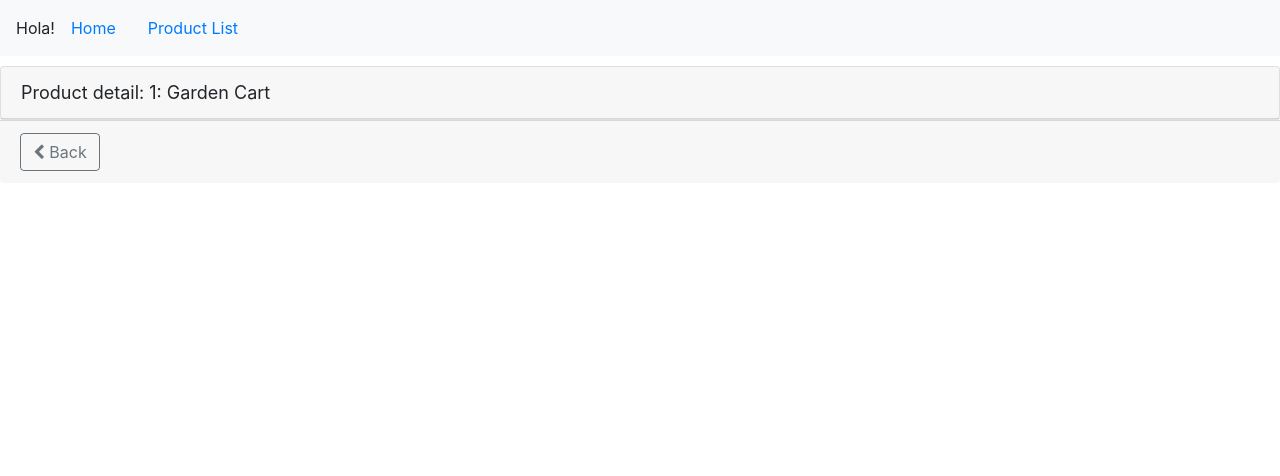
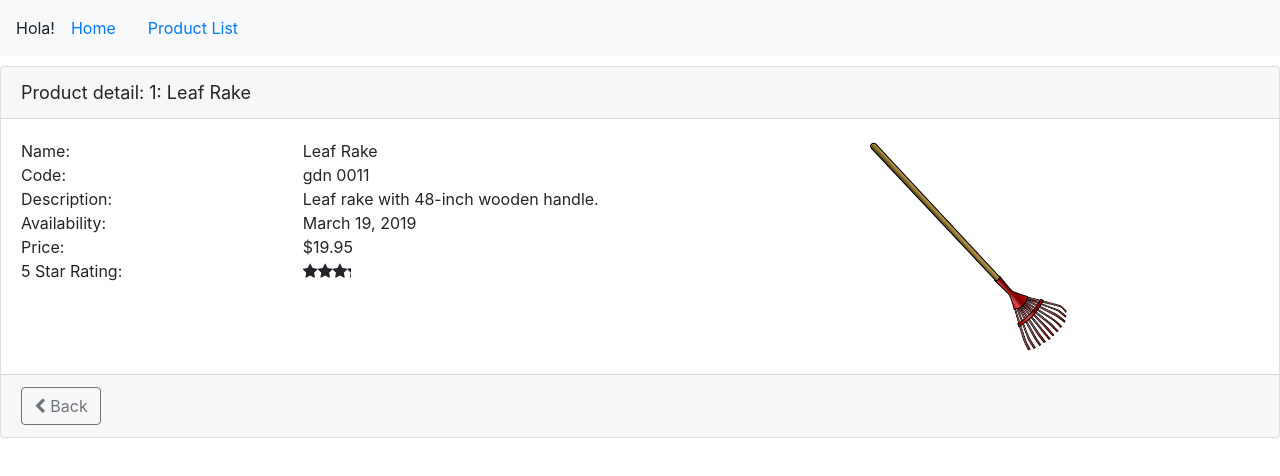
Before and after one commit to liz-zepeda/AngularStarted, an Angular app: page /products/1 in a window 1280 px wide. Shown: the top 476 px of the page. Built offline with nearby package versions, Linux system fonts and the light colour scheme.

Commit message:
Adding getProductDetails to service and feed HTML from result

```diff
--- a/src/app/products/product-detail.component.html
+++ b/src/app/products/product-detail.component.html
@@ -1,14 +1,56 @@
-<div class='card' *ngIf='product'>
-    <div class='card-header'>
-        {{ pageTitle + ': ' + product.productName}}
+<div class='card'
+     *ngIf='product'>
+  <div class='card-header'>
+    {{pageTitle + ': ' + product.productName}}
+  </div>
+
+  <div class='card-body'>
+    <div class='row'>
+      <div class='col-md-8'>
+        <div class='row'>
+          <div class='col-md-4'>Name:</div>
+          <div class='col-md-8'>{{product.productName}}</div>
+        </div>
+        <div class='row'>
+          <div class='col-md-4'>Code:</div>
+          <div class='col-md-8'>{{product.productCode | lowercase | convertToSpaces: '-'}}</div>
+        </div>
+        <div class='row'>
+          <div class='col-md-4'>Description:</div>
+          <div class='col-md-8'>{{product.description}}</div>
+        </div>
+        <div class='row'>
+          <div class='col-md-4'>Availability:</div>
+          <div class='col-md-8'>{{product.releaseDate}}</div>
+        </div>
+        <div class='row'>
+          <div class='col-md-4'>Price:</div>
+          <div class='col-md-8'>{{product.price|currency:'USD':'symbol'}}</div>
+        </div>
+        <div class='row'>
+          <div class='col-md-4'>5 Star Rating:</div>
+          <div class='col-md-8'>
+            <pm-star [rating]='product.starRating'>
+            </pm-star>
+          </div>
+        </div>
+      </div>
+
+      <div class='col-md-4'>
+        <img class='center-block img-responsive'
+             [style.width.px]='200'
+             [style.margin.px]='2'
+             [src]='product.imageUrl'
+             [title]='product.productName'>
+      </div>
     </div>
+  </div>
+
+  <div class='card-footer'>
+    <button class='btn btn-outline-secondary'
+            (click)='onBack()'
+            style='width:80px'>
+      <i class='fa fa-chevron-left'></i> Back
+    </button>
+  </div>
 </div>
-<div class="card-footer">
-    <button class="btn btn-outline-secondary"
-        (click)="onBack()"
-        style="width:80px">
-        <i class="fa fa-chevron-left">
-        </i>
-        Back
-    </button>
-</div>
--- a/src/app/products/product-detail.component.ts
+++ b/src/app/products/product-detail.component.ts
@@ -1,30 +1,41 @@
 import { Component, OnInit } from '@angular/core';
 import { IProduct } from './product';
 import { ActivatedRoute, Router } from '@angular/router';
+import { ProductService } from './product.service';
 
 @Component({
   templateUrl: './product-detail.component.html',
-  styleUrls: ['./product-detail.component.css']
+  styleUrls: ['./product-detail.component.css'],
+  providers: [ProductService]
 })
 export class ProductDetailComponent implements OnInit {
   pageTitle: string = 'Product detail';
   product: IProduct;
+  errorMessage: string = '';
 
-  constructor(private readonly route: ActivatedRoute, private router: Router) { }
+  constructor(private readonly route: ActivatedRoute, private router: Router, private productService: ProductService) { }
 
   ngOnInit() {
     let id = +this.route.snapshot.paramMap.get('id');
     this.pageTitle += `: ${id}`;
-    this.product = {
-      productId: id,
-      productName: 'Garden Cart',
-      productCode: 'GDN-0023',
-      releaseDate: 'March 18, 2019',
-      description: '15 gallon capacity rolling garden cart',
-      price: 32.99,
-      starRating: 4.2,
-      imageUrl: 'assets/images/garden_cart.png'
-    };
+
+    this.productService.getProductDetails(id).subscribe({
+      next: product => {
+        this.product = product;
+        console.log(this.product);
+      },
+      error: err => this.errorMessage = err
+    });
+    // this.product = {
+    //   productId: id,
+    //   productName: 'Garden Cart',
+    //   productCode: 'GDN-0023',
+    //   releaseDate: 'March 18, 2019',
+    //   description: '15 gallon capacity rolling garden cart',
+    //   price: 32.99,
+    //   starRating: 4.2,
+    //   imageUrl: 'assets/images/garden_cart.png'
+    // };
   }
 
   onBack(): void {
--- a/src/app/products/product.service.ts
+++ b/src/app/products/product.service.ts
@@ -2,7 +2,7 @@
 import { IProduct } from './product';
 import { HttpClient, HttpErrorResponse } from '@angular/common/http';
 import { Observable, throwError } from 'rxjs';
-import { tap, catchError } from 'rxjs/operators';
+import { tap, catchError, map } from 'rxjs/operators';
 
 @Injectable({
     providedIn: 'root'
@@ -20,6 +20,13 @@
         );
     }
 
+    getProductDetails(id: number): any {
+        return this.getProducts()
+            .pipe(
+                map(products => products.find(prod => prod.productId === id))
+            );
+    }
+
     private handleError(err: HttpErrorResponse) {
         let errorMessage = '';
         if (err.error instanceof ErrorEvent) {
```
